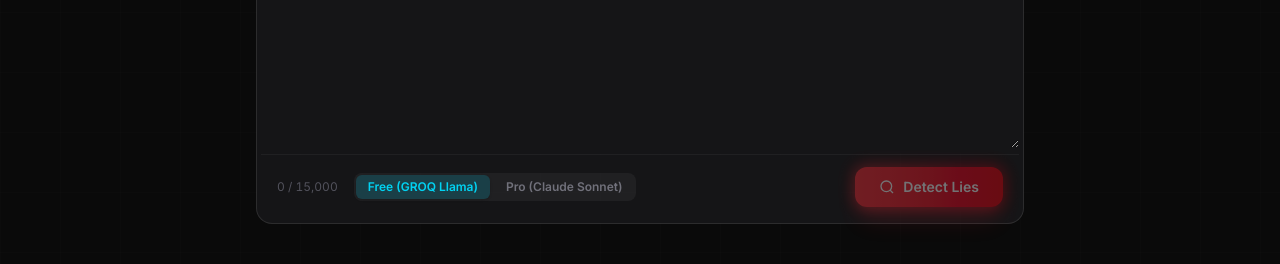
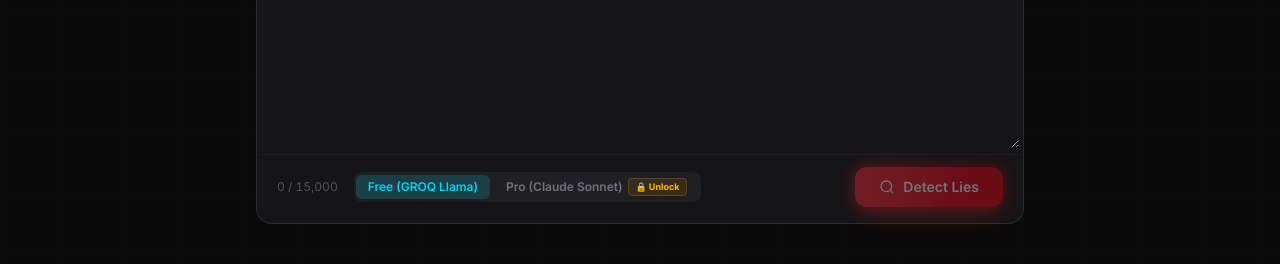
Before and after one commit to Autocrat2005/Resume-Lie-Detector, a Next.js app: page / in a window 1280 px wide. Shown: the part 768-1032 px from the top of the page. Built offline with nearby package versions, Linux system fonts and the light colour scheme; no server answers.

Commit message:
feat: lock Pro provider in UI and add golden Unlock badge for Free/anonymous users

```diff
--- a/src/components/ResumeInput.tsx
+++ b/src/components/ResumeInput.tsx
@@ -1,8 +1,9 @@
 'use client';
 
-import { useState, useRef } from 'react';
+import { useState, useRef, useEffect } from 'react';
 import { AIProvider } from '../../lib/types';
 import { useApp } from './Providers';
+import { useRouter } from 'next/navigation';
 import Link from 'next/link';
 
 interface ResumeInputProps {
@@ -70,6 +71,14 @@ export default function ResumeInput({
   const textareaRef = useRef<HTMLTextAreaElement>(null);
   const fileInputRef = useRef<HTMLInputElement>(null);
   const { user, plan } = useApp();
+  const router = useRouter();
+
+  // Securely reset and restrict provider to Groq if user is not Pro
+  useEffect(() => {
+    if (plan !== 'pro') {
+      setProvider('groq');
+    }
+  }, [plan]);
 
   const handlePaste = async () => {
     try {
@@ -311,14 +320,25 @@ export default function ResumeInput({
                   Free (GROQ Llama)
                 </button>
                 <button
-                  onClick={() => setProvider('claude')}
-                  className={`rounded-md px-3 py-1 text-xs font-semibold transition-all ${
-                    provider === 'claude'
+                  onClick={() => {
+                    if (plan === 'pro') {
+                      setProvider('claude');
+                    } else {
+                      router.push('/pricing');
+                    }
+                  }}
+                  className={`relative flex items-center gap-1.5 rounded-md px-3 py-1 text-xs font-semibold transition-all ${
+                    provider === 'claude' && plan === 'pro'
                       ? 'bg-red-500/20 text-red-400 shadow-sm'
                       : 'text-zinc-500 hover:text-zinc-300'
                   }`}
                 >
-                  Pro (Claude Sonnet)
+                  <span>Pro (Claude Sonnet)</span>
+                  {plan !== 'pro' && (
+                    <span className="flex items-center text-[9px] font-bold text-amber-400 bg-amber-500/10 px-1.5 py-0.5 rounded border border-amber-500/20 shadow-sm">
+                      🔒 Unlock
+                    </span>
+                  )}
                 </button>
               </div>
             </div>
```
